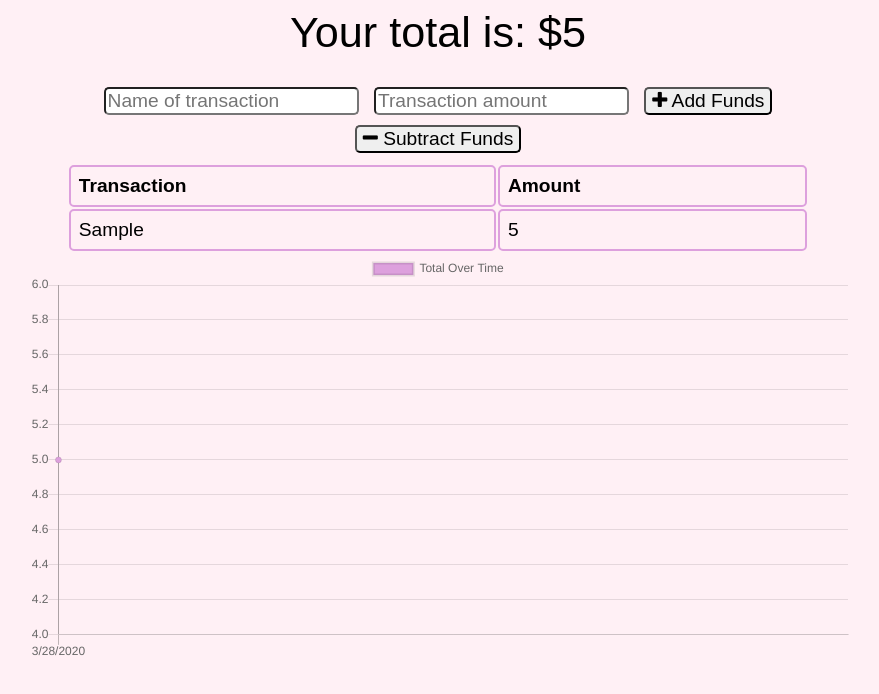
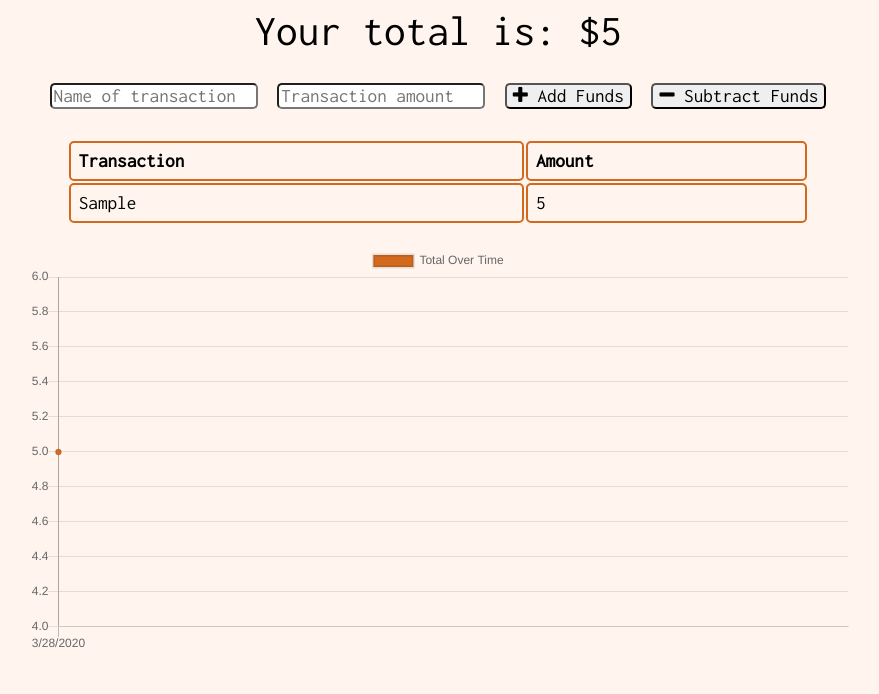
Before and after one commit to sevenspell/budgettracker, a website: page public/index.html in a window 1280 px wide. Both pictures are taken after typing "Sample", "5" into the empty fields and a click on the button "Add Funds". Shown: the whole page, without its empty margins (202-1081 px from the left). Drawn offline with nearby package versions, Linux system fonts and the light colour scheme; no server answers.

Commit message:
color changes

```diff
--- a/public/assets/css/styles.css
+++ b/public/assets/css/styles.css
@@ -1,12 +1,12 @@
 body {
   font-size: 120%;
-  font-family: Arial;
-  background-color: lavenderblush;
+  font-family: 'Inconsolata', monospace;
+  background-color: #FFF5EE;
 }
 
 button, input {
   font-size: 100%;
-  font-family: Arial;
+  font-family: 'Inconsolata', monospace;
   border-radius: 5px;
   margin: 5px;
 }
@@ -18,7 +18,7 @@ table {
 }
 
 td, th {
-  border: 2px solid #DDA0DD;
+  border: 2px solid #D2691E;
   text-align: left;
   padding: 8px;
   border-radius: 5px;
@@ -26,7 +26,7 @@ td, th {
 }
 
 tr:nth-child(even) {
-  background-color:	rgb(221,160,221, 0.7);
+  background-color:	rgb(244,164,96, 0.7);
   border-radius: 5px;
   margin: 5px;
 }
--- a/public/assets/js/index.js
+++ b/public/assets/js/index.js
@@ -79,7 +79,7 @@ function populateChart() {
         datasets: [{
             label: "Total Over Time",
             fill: true,
-            backgroundColor: "#DDA0DD",
+            backgroundColor: "#D2691E",
             data
         }]
     }
--- a/public/index.html
+++ b/public/index.html
@@ -11,6 +11,7 @@
   <link rel="icon" type="image/png" href="./favicon.ico">
   <link rel="stylesheet" href="https://stackpath.bootstrapcdn.com/font-awesome/4.7.0/css/font-awesome.min.css">
   <link rel="stylesheet" href="./assets/css/styles.css">
+  <link href="https://fonts.googleapis.com/css?family=Inconsolata&display=swap" rel="stylesheet">
 
   <title>Budget Tracker</title>
 </head>
@@ -28,7 +29,7 @@
       <button id="sub-btn"><i class="fa fa-minus"></i> Subtract Funds</button>
       <p class="error"></p>
     </div>
-
+    <br>
     <div class="transactions">
       <table>
         <thead>
@@ -40,7 +41,7 @@
         </tbody>
       </table>
     </div>
-
+    <br>
     <canvas id="myChart"></canvas>
   </div>
 
```
